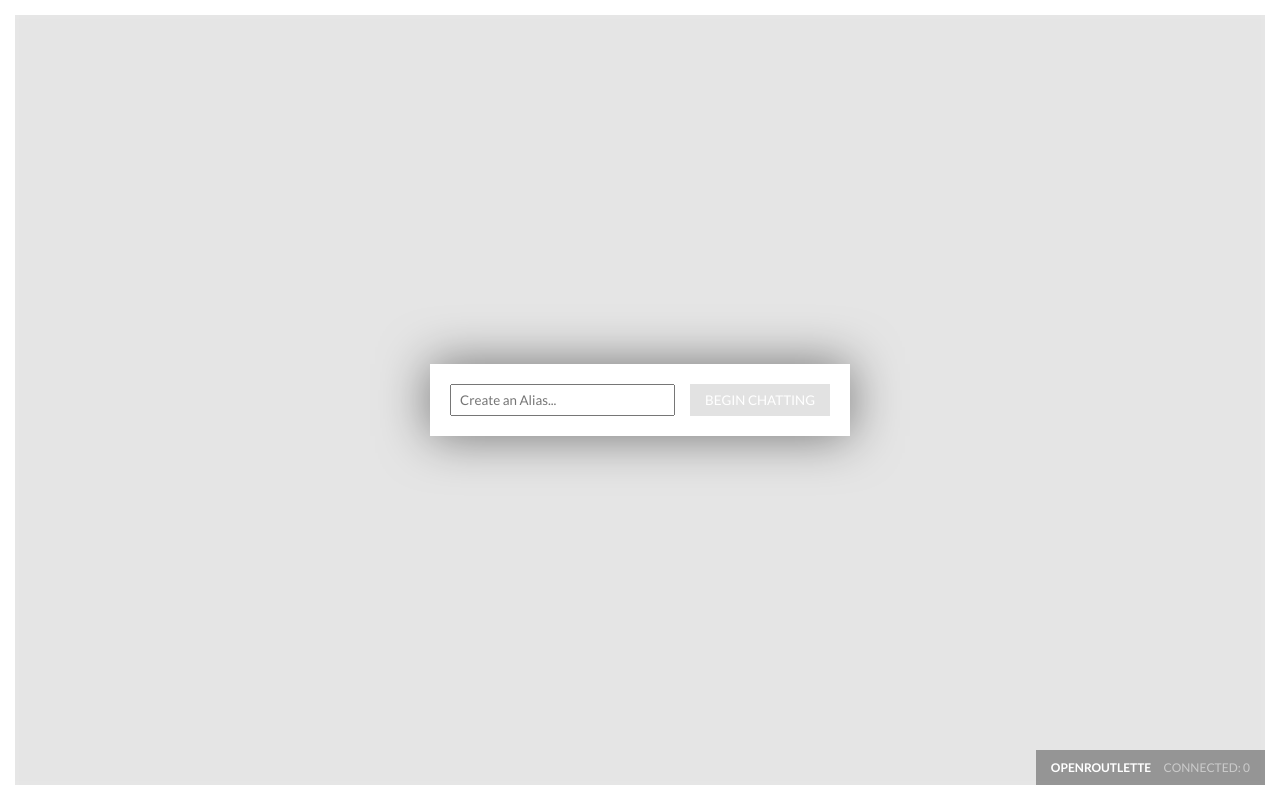
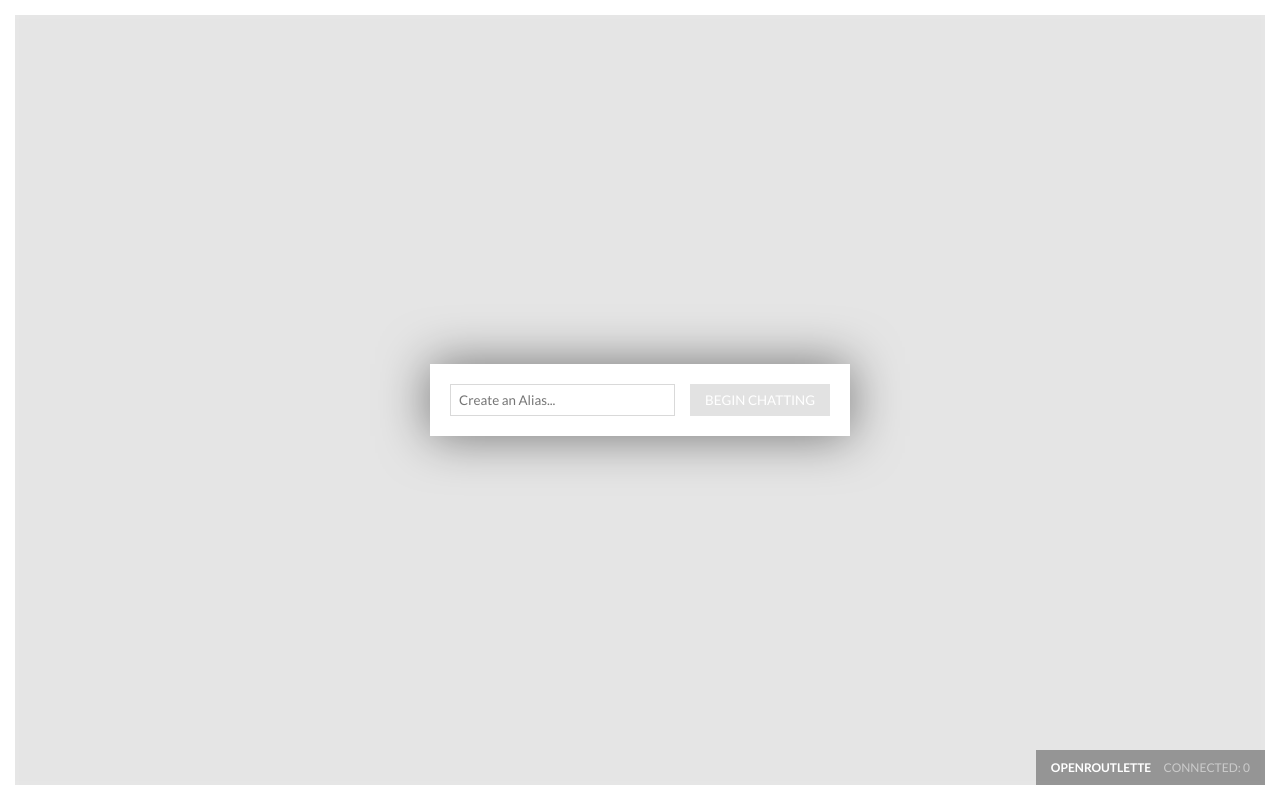
Before and after one commit to Wildhoney/Openroulette, a website: page public/index.html in a window 1280 px wide. Drawn offline with nearby package versions, Linux system fonts and the light colour scheme; files that its build step writes are made by us from their sources; no server answers.

Commit message:
Modified styles for iOS

```diff
--- a/Gulpfile.js
+++ b/Gulpfile.js
@@ -97,7 +97,7 @@
 
     gulp.task('compile-sass', function compileSass() {
 
-        return gulp.src(config.directories.public + '/sass/*.scss')
+        return gulp.src(config.directories.public + '/sass/default.scss')
                    .pipe(sass())
                    .pipe(autoprefixer({
                        browsers: ['> 1%', 'last 2 versions', 'Firefox ESR', 'Opera 12.1']
--- a/public/sass/default.scss
+++ b/public/sass/default.scss
@@ -1,4 +1,4 @@
-$mobile-threshold: 700px;
+@import "variables.scss";
 
 * {
     margin: 0;
@@ -86,10 +86,6 @@ body {
             position: relative;
             z-index: 5001;
 
-            @media (max-width: $mobile-threshold) {
-                width: 100%;
-            }
-
             .page {
                 padding: 20px;
                 overflow: hidden;
--- a/public/sass/pages/register.scss
+++ b/public/sass/pages/register.scss
@@ -1,13 +1,18 @@
+@import "../variables.scss";
+
 &.register {
 
     input.alias {
         height: 32px;
         line-height: 32px;
+        border-radius: 0;
         padding: 0 8px;
         outline: none;
         width: 225px;
         float: left;
         margin-right: 15px;
+        -webkit-appearance: none;
+        border: 1px solid rgba(0, 0, 0, .15);
 
         @media (max-width: $mobile-threshold) {
             width: 100%;
--- /dev/null
+++ b/public/sass/variables.scss
@@ -0,0 +1 @@
+$mobile-threshold: 700px;
```
Also changed, not shown: README.md, options.yml (line endings or trailing spaces), public/css/default.css. Lines whose indentation alone changed are shown as unchanged.
